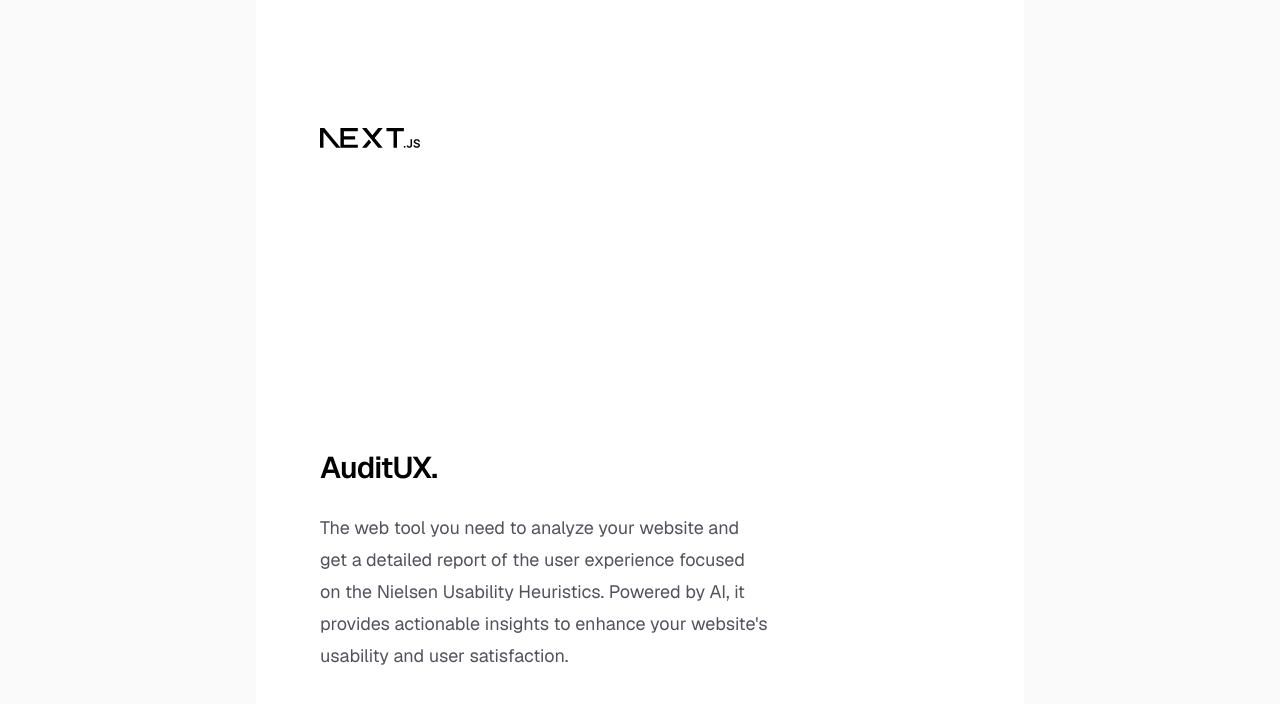
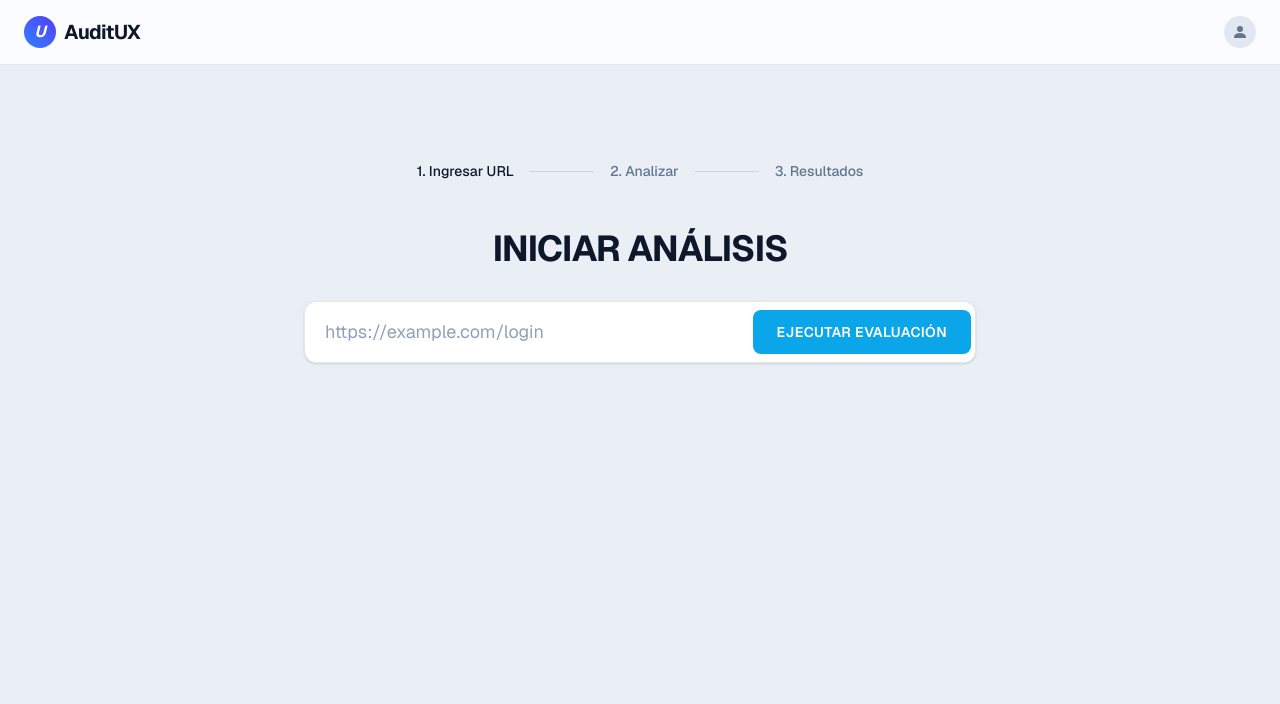
Before and after one commit to Jorel22/AuditUX, a Next.js app: page / in a window 1280 px wide. Shown: the top 704 px of the page. Built offline with nearby package versions, Linux system fonts and the light colour scheme.

Commit message:
feat(url): Formulario de url creado

```diff
--- a/app/page.tsx
+++ b/app/page.tsx
@@ -1,26 +1,87 @@
+"use client";
+
+import { useState } from "react";
 import Image from "next/image";
 
 export default function Home() {
+  const [url, setUrl] = useState("");
+  const [submittedUrl, setSubmittedUrl] = useState("");
+
+  const handleSubmit = (e: React.FormEvent) => {
+    e.preventDefault();
+    setSubmittedUrl(url);
+  };
+
   return (
-    <div className="flex flex-col flex-1 items-center justify-center bg-zinc-50 font-sans dark:bg-black">
-      <main className="flex flex-1 w-full max-w-3xl flex-col items-center justify-between py-32 px-16 bg-white dark:bg-black sm:items-start">
-        <Image
-          className="dark:invert"
-          src="/next.svg"
-          alt="Next.js logo"
-          width={100}
-          height={20}
-          priority
-        />
-        <div className="flex flex-col items-center gap-6 text-center sm:items-start sm:text-left">
-          <h1 className="max-w-xs text-3xl font-semibold leading-10 tracking-tight text-black dark:text-zinc-50">
-            AuditUX.
-          </h1>
-          <p className="max-w-md text-lg leading-8 text-zinc-600 dark:text-zinc-400">
-            The web tool you need to analyze your website and get a detailed report of the user experience focused on the Nielsen Usability Heuristics. Powered by AI, it provides actionable insights to enhance your website's usability and user satisfaction.
-          </p>
+    <div className="min-h-screen bg-[#e9eff5] text-slate-900 font-sans flex flex-col">
+      {/* Header mock */}
+      <header className="flex items-center justify-between px-6 py-4 bg-white/80 backdrop-blur-md sticky top-0 border-b border-slate-200">
+        <div className="flex items-center gap-2">
+          {/* Simple logo placeholder */}
+          <div className="w-8 h-8 rounded-full bg-gradient-to-tr from-blue-500 to-indigo-600 flex items-center justify-center text-white font-bold italic">
+            U
+          </div>
+          <span className="font-bold text-xl tracking-tight">AuditUX</span>
+        </div>
+        <div className="w-8 h-8 rounded-full bg-slate-200 flex items-center justify-center text-slate-500">
+          <svg xmlns="http://www.w3.org/2000/svg" width="16" height="16" fill="currentColor" viewBox="0 0 16 16">
+            <path d="M3 14s-1 0-1-1 1-4 6-4 6 3 6 4-1 1-1 1H3Zm5-6a3 3 0 1 0 0-6 3 3 0 0 0 0 6Z" />
+          </svg>
+        </div>
+      </header>
+
+      <main className="flex-1 flex flex-col items-center pt-24 px-4 sm:px-6">
+        {/* Stepper Mock (Visual only for now) */}
+        <div className="hidden sm:flex items-center gap-4 text-sm font-medium text-slate-500 mb-12">
+          <span className="text-slate-900">1. Ingresar URL</span>
+          <div className="w-16 h-[1px] bg-slate-300"></div>
+          <span>2. Analizar</span>
+          <div className="w-16 h-[1px] bg-slate-300"></div>
+          <span>3. Resultados</span>
         </div>
 
+        <h1 className="text-3xl sm:text-4xl font-bold mb-8 tracking-tight">
+          INICIAR ANÁLISIS
+        </h1>
+
+        <div className="w-full max-w-2xl">
+          {/* Input Form */}
+          <form
+            onSubmit={handleSubmit}
+            className="relative flex items-center w-full bg-white rounded-xl shadow-sm border border-slate-200 p-1 mb-8 focus-within:ring-2 focus-within:ring-blue-500/20 focus-within:border-blue-500 transition-all"
+          >
+            <input
+              type="url"
+              value={url}
+              onChange={(e) => setUrl(e.target.value)}
+              placeholder="https://example.com/login"
+              className="flex-1 min-w-0 bg-transparent px-4 py-3 outline-none text-slate-700 placeholder:text-slate-400 text-lg"
+              required
+            />
+            <button
+              type="submit"
+              className="bg-[#0ba5e9] hover:bg-[#0284c7] text-white px-6 py-3 rounded-lg font-semibold text-sm uppercase tracking-wide transition-colors whitespace-nowrap"
+            >
+              Ejecutar Evaluación
+            </button>
+          </form>
+
+          {/* Results Output (Plain text for now) */}
+          {submittedUrl && (
+            <div className="bg-white rounded-xl shadow-sm border border-slate-200 p-8">
+              <h2 className="text-xl font-bold mb-4">Análisis en progreso (Simulación)</h2>
+              <p className="text-slate-600 mb-2">URL ingresada:</p>
+              <pre className="bg-slate-50 p-4 rounded-lg overflow-x-auto text-sm border border-slate-100 text-slate-800">
+                {JSON.stringify({
+                  url: submittedUrl,
+                  status: "pending",
+                  message: "Se ha recibido la URL. Posteriormente aquí se mostrarán los resultados del análisis detallado de heurísticas de Nielsen en la interfaz completa.",
+                  timestamp: new Date().toISOString()
+                }, null, 2)}
+              </pre>
+            </div>
+          )}
+        </div>
       </main>
     </div>
   );
```
